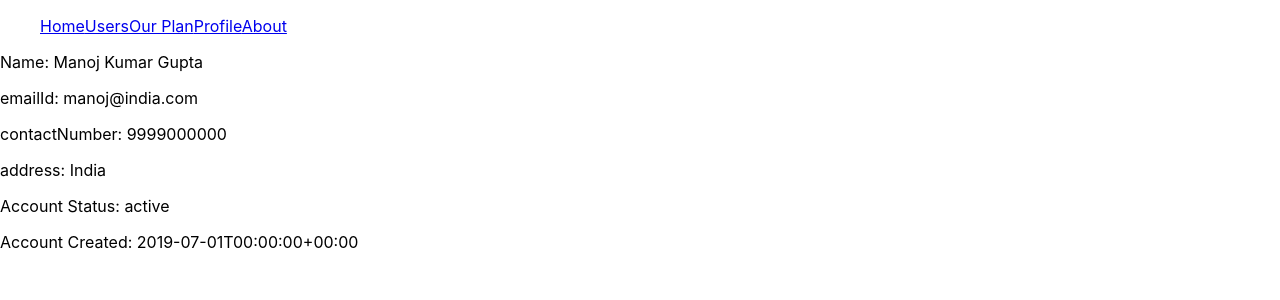
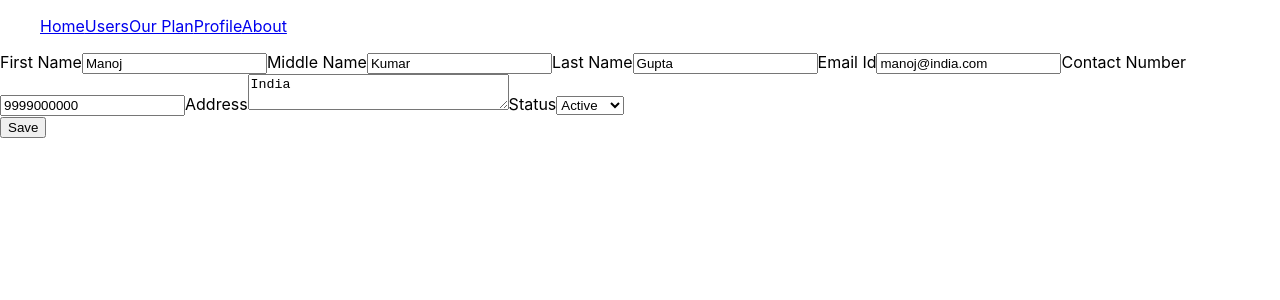
Before and after one commit to YadavAnurag/pradata, a React (Create React App) app: page /profile in a window 1280 px wide. Shown: the top 300 px of the page. Built offline with nearby package versions, Linux system fonts and the light colour scheme.

Commit message:
user can edit their profile

```diff
--- a/src/components/Profile/Profile.js
+++ b/src/components/Profile/Profile.js
@@ -1,33 +1,19 @@
 import React from "react";
 import moment from "moment";
+import { toast } from "react-toastify";
 
-import { getUserFullName } from "../../store/utility/utility";
+import UserForm from "../User/UserForm";
 
 const Profile = (props) => {
-  const {
-    id,
-    firstName,
-    middleName,
-    lastName,
-    emailId,
-    contactNumber,
-    address,
-    status,
-    isAdmin,
-    createdAt,
-  } = props.user;
+  const onSubmit = (updates) => {
+    props.editUser(props.user.id, updates);
+    // history.push("/users");
+    toast.info("User Updated");
+  };
 
   return (
     <div>
-      <p>
-        Name: {getUserFullName({ firstName, middleName, lastName }).fullName}
-      </p>
-      <p>emailId: {emailId}</p>
-      <p>contactNumber: {contactNumber}</p>
-      <p>address: {address}</p>
-      <p>Account Status: {status}</p>
-      <p>Account Created: {moment(createdAt).format()}</p>
-      <br />
+      <UserForm user={props.user} onSubmit={onSubmit} />
     </div>
   );
 };
--- a/src/components/Profile/ProfilePage.js
+++ b/src/components/Profile/ProfilePage.js
@@ -1,26 +1,13 @@
 import React from "react";
-import moment from "moment";
 import { connect } from "react-redux";
 
+import { editUser } from "../../store/actions/index";
 import Profile from "./Profile";
 
 const ProfilePage = (props) => {
-  const {
-    id = "xyz",
-    firstName = "Sai",
-    middleName = "Prasad",
-    lastName = "Srihasam",
-    emailId = "sai@ncr.com",
-    contactNumber = "9999000000",
-    address = "Hyderabad Telangana",
-    status = "active",
-    isAdmin = true,
-    createdAt = moment("2019-07-01").valueOf(),
-  } = props.user;
-
   return (
     <div>
-      <Profile user={props.user} />
+      <Profile user={props.user} editUser={props.editUser} />
     </div>
   );
 };
@@ -31,6 +18,6 @@ const mapStateToProps = (state) => {
   };
 };
 const mapDispatchToProps = (dispatch) => {
-  return {};
+  return { editUser: (id, updates) => dispatch(editUser({ id, updates })) };
 };
 export default connect(mapStateToProps, mapDispatchToProps)(ProfilePage);
--- a/src/routers/AppRouter.js
+++ b/src/routers/AppRouter.js
@@ -25,6 +25,7 @@ const AppRouter = () => {
     <BrowserRouter>
       <Navigation />
       <Switch>
+        {/* +admin */}
         <Route path="/users" exact>
           <UserListPage />
         </Route>
```
